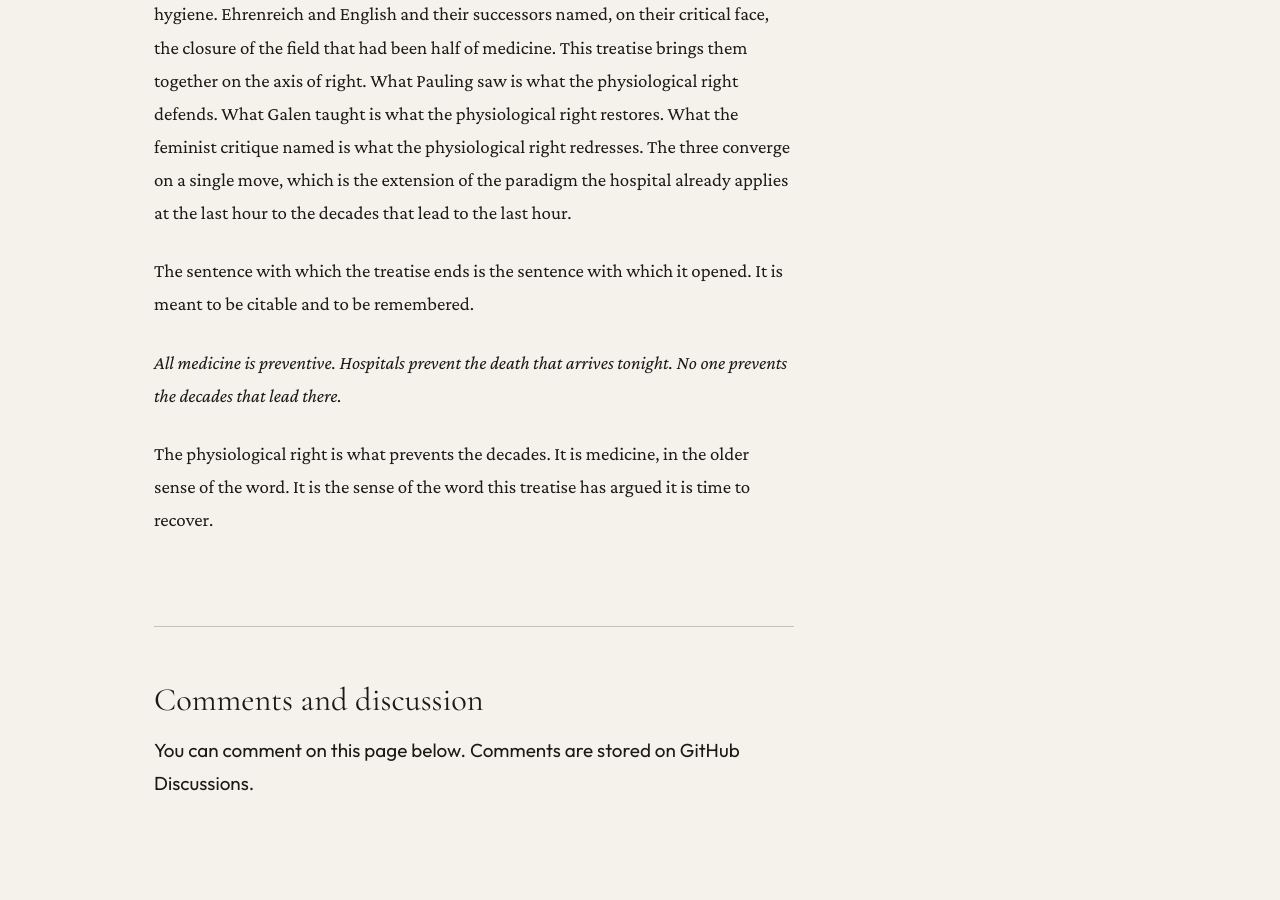
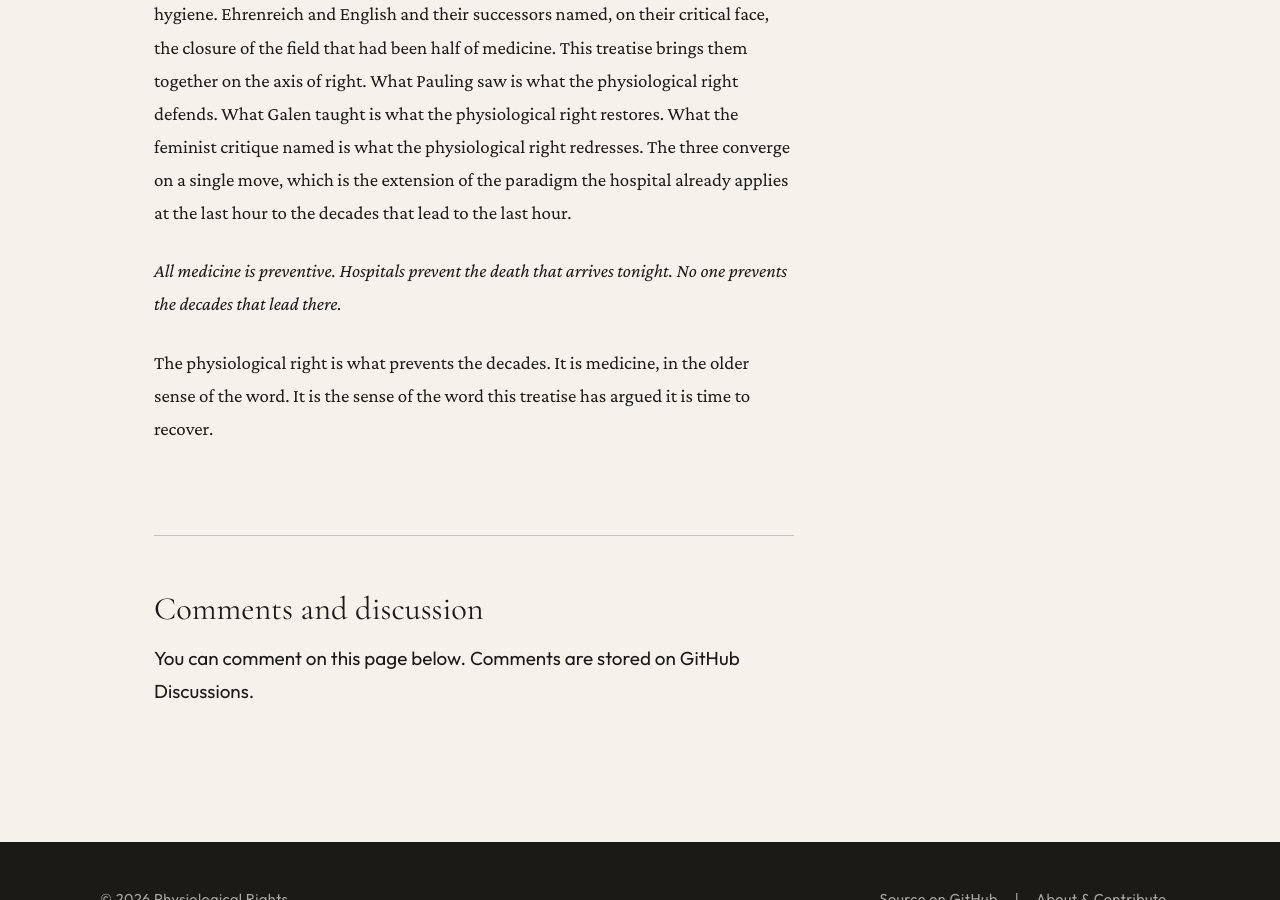
Before and after one commit to PerigGouanvic/physiological-rights, a Jekyll site: the page built from _definitions/all-medicine-is-preventive.md, in a window 1280 px wide and 900 px high, scrolled down 24421 px. Built offline with Jekyll 4.4.1, drawn with Linux system fonts in a browser that asks for light colours; comment, search, counter and statistics services are not loaded.

Commit message:
edit(definitions): remove meta-framing before final formula
Two sentences announcing the closing formula ("The sentence with which
the treatise ends is the sentence with which it opened. It is meant
to be citable and to be remembered.") were themselves the effect they
tried to name. The formula now lands unaccompanied.

```diff
--- a/_definitions/all-medicine-is-preventive.md
+++ b/_definitions/all-medicine-is-preventive.md
@@ -179,8 +179,6 @@ Hospitals have specialized in a single horizon. They prevent the death that woul
 
 Pauling named the concept on its metabolic face. Galen and eighteen centuries of Western medicine named the concept on its regimen face, under the name of hygiene. Ehrenreich and English and their successors named, on their critical face, the closure of the field that had been half of medicine. This treatise brings them together on the axis of right. What Pauling saw is what the physiological right defends. What Galen taught is what the physiological right restores. What the feminist critique named is what the physiological right redresses. The three converge on a single move, which is the extension of the paradigm the hospital already applies at the last hour to the decades that lead to the last hour.
 
-The sentence with which the treatise ends is the sentence with which it opened. It is meant to be citable and to be remembered.
-
 *All medicine is preventive. Hospitals prevent the death that arrives tonight. No one prevents the decades that lead there.*
 
 The physiological right is what prevents the decades. It is medicine, in the older sense of the word. It is the sense of the word this treatise has argued it is time to recover.
```
